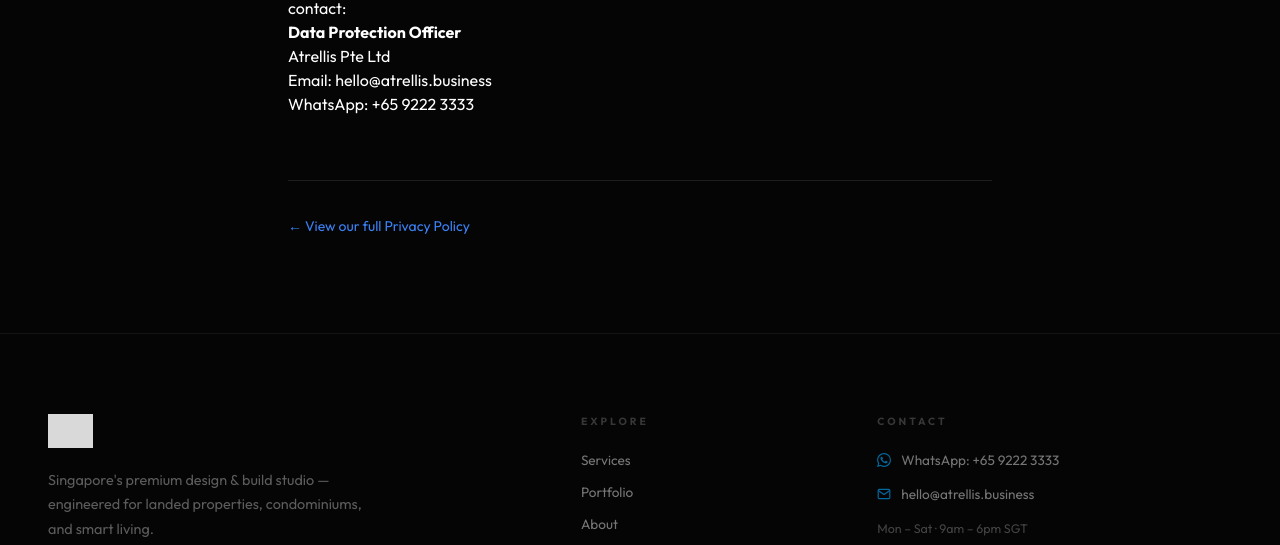
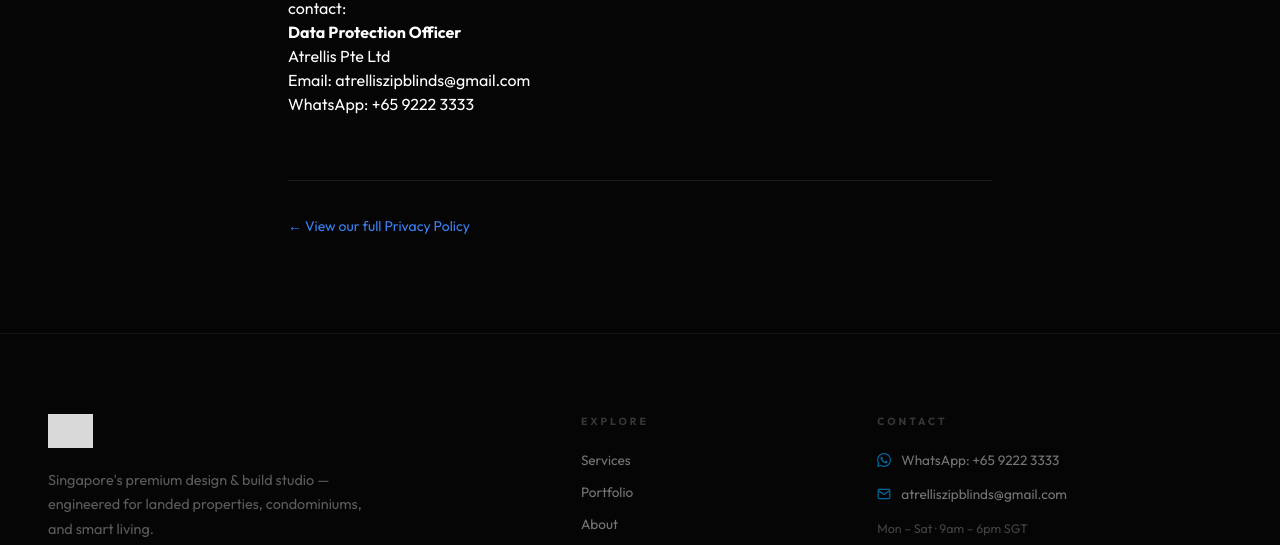
Before and after one commit to marcuseden777-source/atrellis-web-v2, a Next.js app: page /pdpa in a window 1280 px wide. Shown: the part 1632-2177 px from the top of the page. Built offline with nearby package versions, Linux system fonts and the light colour scheme; grey boxes are pictures that could not be loaded.

Commit message:
chore: update contact email to atrelliszipblinds@gmail.com

```diff
--- a/app/components/JsonLd.tsx
+++ b/app/components/JsonLd.tsx
@@ -15,7 +15,7 @@ export default function JsonLd() {
     description:
       "Singapore's premium design-and-build studio specialising in landed property A&A, BCA-compliant structural works, AtrellisZipblinds® smart outdoor systems, and bespoke interior design.",
     telephone: '+6592223333',
-    email: 'hello@atrellis.business',
+    email: 'atrelliszipblinds@gmail.com',
     // TODO: Update address with the registered office address
     address: {
       '@type': 'PostalAddress',
--- a/app/components/SiteFooter.tsx
+++ b/app/components/SiteFooter.tsx
@@ -75,7 +75,7 @@ export default function SiteFooter() {
               WhatsApp: +65 9222 3333
             </a>
             <a
-              href="mailto:hello@atrellis.business"
+              href="mailto:atrelliszipblinds@gmail.com"
               className="site-footer-contact-item"
               aria-label="Email us"
             >
@@ -83,7 +83,7 @@ export default function SiteFooter() {
                 <path d="M4 4h16c1.1 0 2 .9 2 2v12c0 1.1-.9 2-2 2H4c-1.1 0-2-.9-2-2V6c0-1.1.9-2 2-2z"/>
                 <polyline points="22,6 12,13 2,6"/>
               </svg>
-              hello@atrellis.business
+              atrelliszipblinds@gmail.com
             </a>
             <p className="site-footer-hours">
               Mon – Sat · 9am – 6pm SGT<br />
--- a/app/pdpa/page.tsx
+++ b/app/pdpa/page.tsx
@@ -69,7 +69,7 @@ export default function PdpaNoticePage() {
         </p>
         <p>
           You may withdraw your consent at any time by contacting our Data Protection Officer at{' '}
-          <a href="mailto:hello@atrellis.business">hello@atrellis.business</a>. Please note that withdrawal
+          <a href="mailto:atrelliszipblinds@gmail.com">atrelliszipblinds@gmail.com</a>. Please note that withdrawal
           of consent may affect our ability to provide our services to you.
         </p>
 
@@ -110,7 +110,7 @@ export default function PdpaNoticePage() {
         <ul>
           <li><strong>Data Protection Officer</strong></li>
           <li>Atrellis Pte Ltd</li>
-          <li>Email: <a href="mailto:hello@atrellis.business">hello@atrellis.business</a></li>
+          <li>Email: <a href="mailto:atrelliszipblinds@gmail.com">atrelliszipblinds@gmail.com</a></li>
           <li>WhatsApp: <a href="https://wa.me/6592223333">+65 9222 3333</a></li>
         </ul>
 
--- a/app/privacy/page.tsx
+++ b/app/privacy/page.tsx
@@ -28,7 +28,7 @@ export default function PrivacyPolicyPage() {
           Atrellis Pte Ltd (&quot;Atrellis&quot;, &quot;we&quot;, &quot;our&quot;, &quot;us&quot;) is a Singapore-registered
           design-and-build company. Our registered office address is available upon request. For data protection
           enquiries, contact us at{' '}
-          <a href="mailto:hello@atrellis.business">hello@atrellis.business</a>.
+          <a href="mailto:atrelliszipblinds@gmail.com">atrelliszipblinds@gmail.com</a>.
         </p>
 
         <h2>2. Information We Collect</h2>
@@ -87,7 +87,7 @@ export default function PrivacyPolicyPage() {
         </ul>
         <p>
           To exercise any of these rights, please contact us at{' '}
-          <a href="mailto:hello@atrellis.business">hello@atrellis.business</a>.
+          <a href="mailto:atrelliszipblinds@gmail.com">atrelliszipblinds@gmail.com</a>.
         </p>
 
         <h2>8. Security</h2>
@@ -109,7 +109,7 @@ export default function PrivacyPolicyPage() {
           If you have any questions about this privacy policy or our data practices, please contact:
         </p>
         <ul>
-          <li>Email: <a href="mailto:hello@atrellis.business">hello@atrellis.business</a></li>
+          <li>Email: <a href="mailto:atrelliszipblinds@gmail.com">atrelliszipblinds@gmail.com</a></li>
           <li>WhatsApp: <a href="https://wa.me/6592223333">+65 9222 3333</a></li>
         </ul>
 
```
